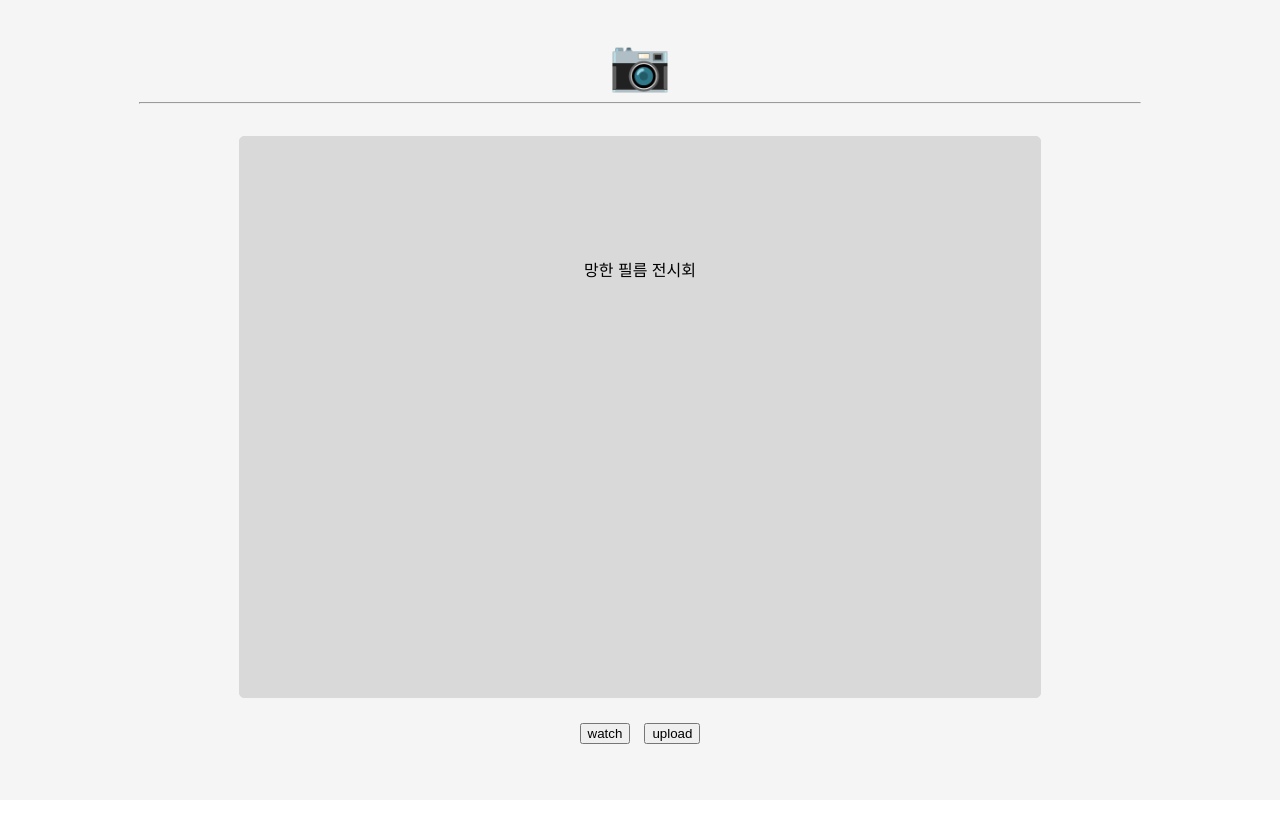
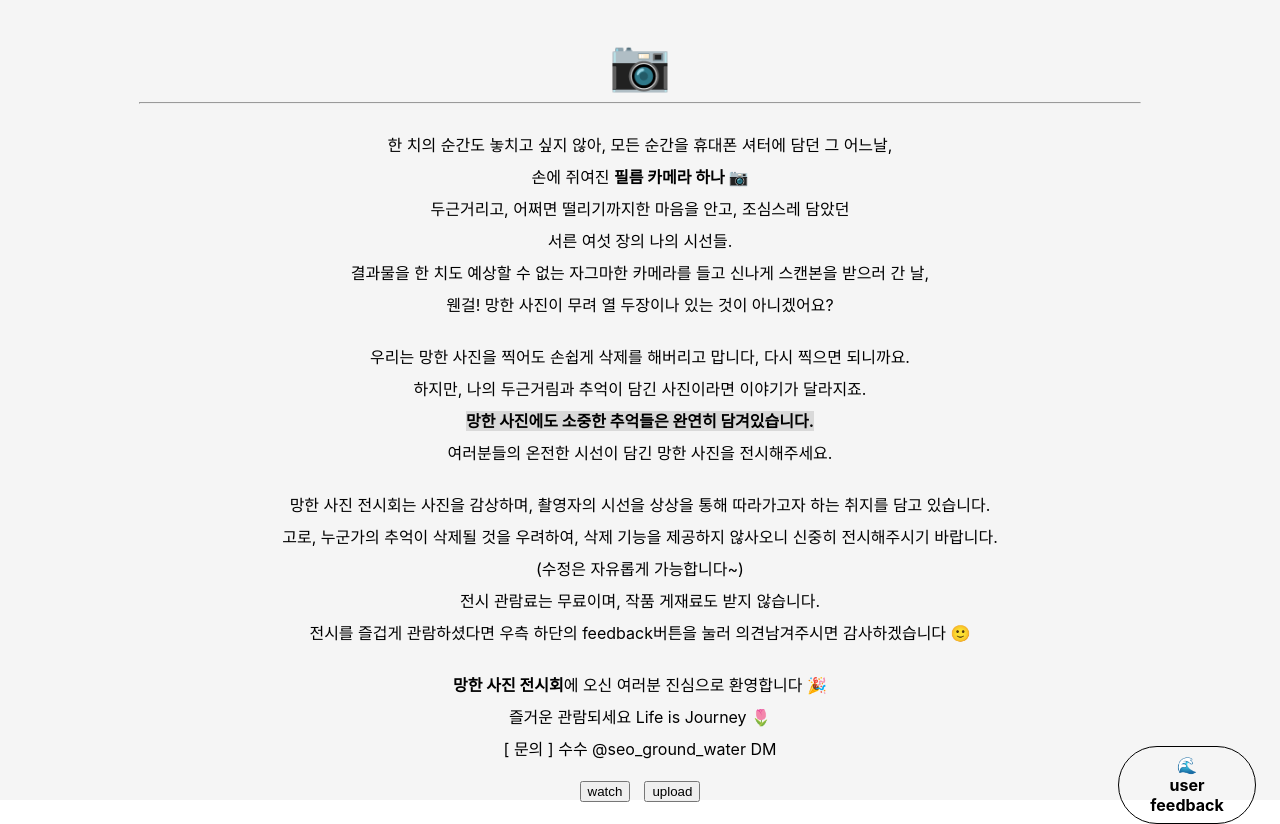
Before and after one commit to seojisoosoo/Rouined-Picture-FRONT, a React (Create React App) app: page / in a window 1280 px wide. Before the commit the page ends 800 px from the top, so only its background shows below. Built offline with nearby package versions, Linux system fonts and the light colour scheme.

Commit message:
feat:add introduce text

```diff
--- a/src/App.css
+++ b/src/App.css
@@ -2,7 +2,7 @@ a{
   text-decoration: none;
 }
 p{
-  padding: 0;
+  padding: 0.5vh 0vh 0.5vh 0vh ;
   margin: 0;
 }
 input:focus {outline: none;}
--- a/src/App.js
+++ b/src/App.js
@@ -8,6 +8,7 @@ import Update from "./pages/Update";
 import "./App.css";
 import Landing from "./pages/Landing";
 import Check from "./component/Check";
+import Feedback from "./component/Feedback";
 const Dom = styled.div`
   position: absolute;
   top: 0;
@@ -29,6 +30,8 @@ const App = () => {
         <Route path="/update" element={<Update />} />
         <Route path="/check" element={<Check />} />
       </Routes>
+
+      <Feedback />
     </Dom>
   );
 };
--- /dev/null
+++ b/src/component/Feedback.js
@@ -0,0 +1,31 @@
+import React from "react";
+import styled from "styled-components";
+
+// const Dom = styled.div`
+//   display: flex;
+//   justify-content: right;
+// `;
+const Box = styled.div`
+  width: 15vh;
+  border: 0.5px solid black;
+  border-radius: 50px;
+  float: right;
+  text-align: center;
+  font-weight: bold;
+  margin: -7vh 3vh 20vh 0vh;
+  padding: 1vh;
+  position: sticky;
+`;
+const Feedback = () => {
+  return (
+    <Box>
+      🌊
+      <br />
+      user
+      <br />
+      feedback
+    </Box>
+  );
+};
+
+export default Feedback;
--- a/src/pages/Landing.js
+++ b/src/pages/Landing.js
@@ -6,17 +6,16 @@ const Dom = styled.div`
   justify-content: center;
 `;
 const Introduce = styled.div`
-  border: 1px solid #d9d9d9;
-  background-color: #d9d9d9;
-  width: 100vh;
-  height: 70vh;
+  // border: 1px solid #d9d9d9;
+  // background-color: #d9d9d9;
+  // width: 100vh;
+  // height: 70vh;
   border-radius: 5px;
   text-align: center;
-  margin: 3vh 0vh;
+  margin: 1.5vh 0vh;
 `;
 const Text = styled.p`
-  position: relative;
-  top: 15vh;
+  // position: relative;
 `;
 const Button = styled.button`
   margin: 0px 7px;
@@ -28,7 +27,66 @@ const Landing = () => {
       <Dom>
         <Introduce>
           <Text>
-            <p>망한 필름 전시회</p>
+            {/* <h3>* 망한 필름 전시회 *</h3> */}
+            <p>
+              한 치의 순간도 놓치고 싶지 않아, 모든 순간을 휴대폰 셔터에 담던 그
+              어느날,
+            </p>
+            <p>
+              손에 쥐여진 <strong>필름 카메라 하나 📷</strong>
+            </p>
+            <p>두근거리고, 어쩌면 떨리기까지한 마음을 안고, 조심스레 담았던</p>
+
+            <p>서른 여섯 장의 나의 시선들.</p>
+
+            <p>
+              결과물을 한 치도 예상할 수 없는 자그마한 카메라를 들고 신나게
+              스캔본을 받으러 간 날,
+            </p>
+
+            <p>웬걸! 망한 사진이 무려 열 두장이나 있는 것이 아니겠어요?</p>
+            <br />
+            <p>
+              우리는 망한 사진을 찍어도 손쉽게 삭제를 해버리고 맙니다, 다시
+              찍으면 되니까요.
+            </p>
+
+            <p>
+              하지만, 나의 두근거림과 추억이 담긴 사진이라면 이야기가 달라지죠.
+            </p>
+            <p>
+              <strong style={{ backgroundColor: "#d9d9d9" }}>
+                망한 사진에도 소중한 추억들은 완연히 담겨있습니다.
+              </strong>
+            </p>
+            <p>여러분들의 온전한 시선이 담긴 망한 사진을 전시해주세요.</p>
+            <br />
+            <p>
+              망한 사진 전시회는 사진을 감상하며, 촬영자의 시선을 상상을 통해
+              따라가고자 하는 취지를 담고 있습니다.
+            </p>
+
+            <p>
+              고로, 누군가의 추억이 삭제될 것을 우려하여, 삭제 기능을 제공하지
+              않사오니 신중히 전시해주시기 바랍니다.
+            </p>
+
+            <p>(수정은 자유롭게 가능합니다~)</p>
+
+            <p>전시 관람료는 무료이며, 작품 게재료도 받지 않습니다.</p>
+            <p>
+              전시를 즐겁게 관람하셨다면 우측 하단의 feedback버튼을 눌러
+              의견남겨주시면 감사하겠습니다 🙂
+            </p>
+            <br />
+            <p>
+              <strong>망한 사진 전시회</strong>에 오신 여러분 진심으로
+              환영합니다 🎉
+            </p>
+
+            <p>즐거운 관람되세요 Life is Journey 🌷</p>
+
+            <p>[ 문의 ] 수수 @seo_ground_water DM</p>
           </Text>
         </Introduce>
       </Dom>
--- a/src/pages/Read.js
+++ b/src/pages/Read.js
@@ -11,7 +11,6 @@ const Img = styled.img`
 const Dom = styled.div`
   display: flex;
   justify-content: center;
-  flec-direction: column;
 `;
 const TagDom = styled.div`
   margin-top: 2vh;
```
Also changed, not shown: 1 other file (tests, documents, lock files or other folders).
